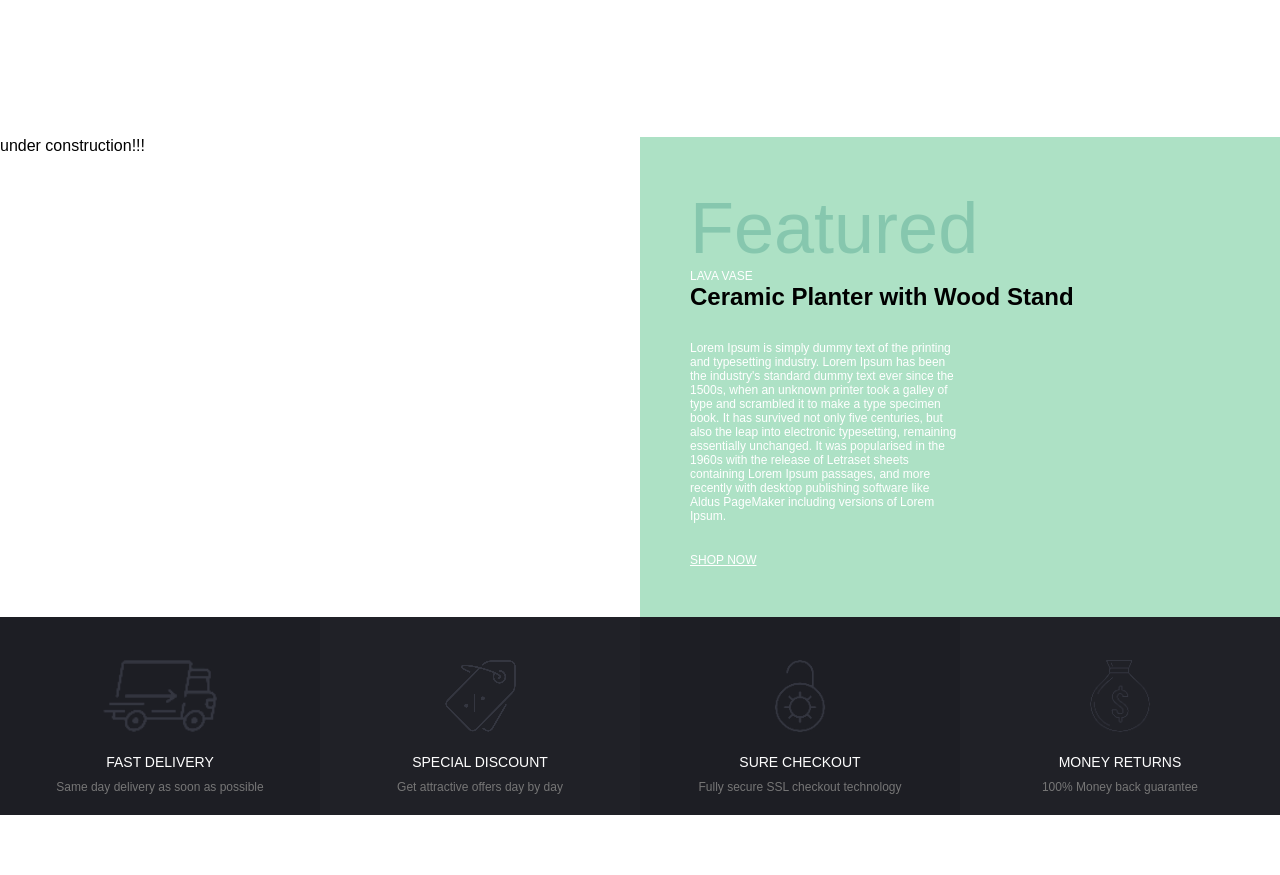
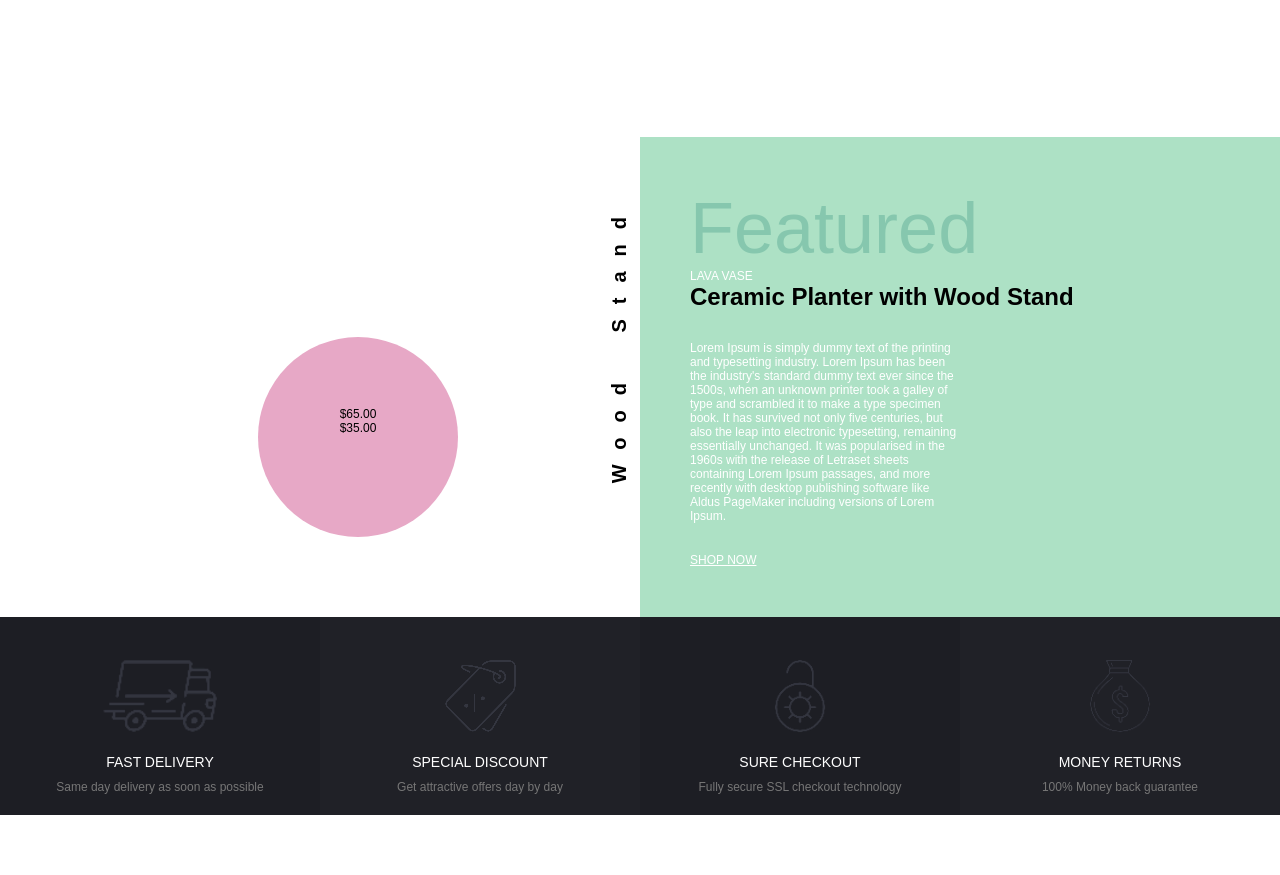
Before and after one commit to sarojrana/shopx, a plain HTML site: page index.html in a window 1280 px wide. Shown: the part 1120-1995 px from the top of the page. Drawn offline with Linux system fonts and the light colour scheme.

Commit message:
Design update.

```diff
--- a/css/layout.css
+++ b/css/layout.css
@@ -76,6 +76,16 @@
   float: left;
 }
 
+.body-feature .price .price-label {
+  width: 95%;
+  float: left;
+}
+
+.body-feature .price .vertical-text {
+  width: 5%;
+  float: right;
+}
+
 .body-feature .feature-wrapper {
   width: 50%;
   float: left;
--- a/css/style.css
+++ b/css/style.css
@@ -126,6 +126,35 @@
   color: #767676;
 }
 
+.price-label {
+  position: relative;
+}
+
+.circular-label {
+  height: 200px;
+  width: 200px;
+  border-radius: 50%;
+  background: #e7a8c6;
+  text-align: center;
+  position: absolute;
+  right: 150px;
+  top: 200px;
+}
+
+.item-price-wrapper {
+  padding-top: 70px;
+}
+
+.vertical-text {
+  writing-mode: vertical-rl;
+  transform: rotate(180deg);
+  letter-spacing: 15px;
+  word-spacing: 15px;
+  font-size: 20px;
+  font-weight: bold;
+  padding: 65px 0;
+}
+
 .feature {
   color: #fff;
 }
--- a/index.html
+++ b/index.html
@@ -75,7 +75,17 @@
         </div>
         <div class="body-feature">
           <div class="price">
-            under construction!!!
+            <div class="price-label">
+                <div class="circular-label">
+                  <div class="item-price-wrapper">
+                      <p class="item-old-price"> &dollar;65.00</p>
+                      <p class="item-price"> &dollar;35.00</p>
+                  </div>
+                </div>
+            </div>
+            <div class="vertical-text">
+              Wood Stand
+            </div>
           </div>
           <div class="feature-wrapper">
             <div class="feature">
```
